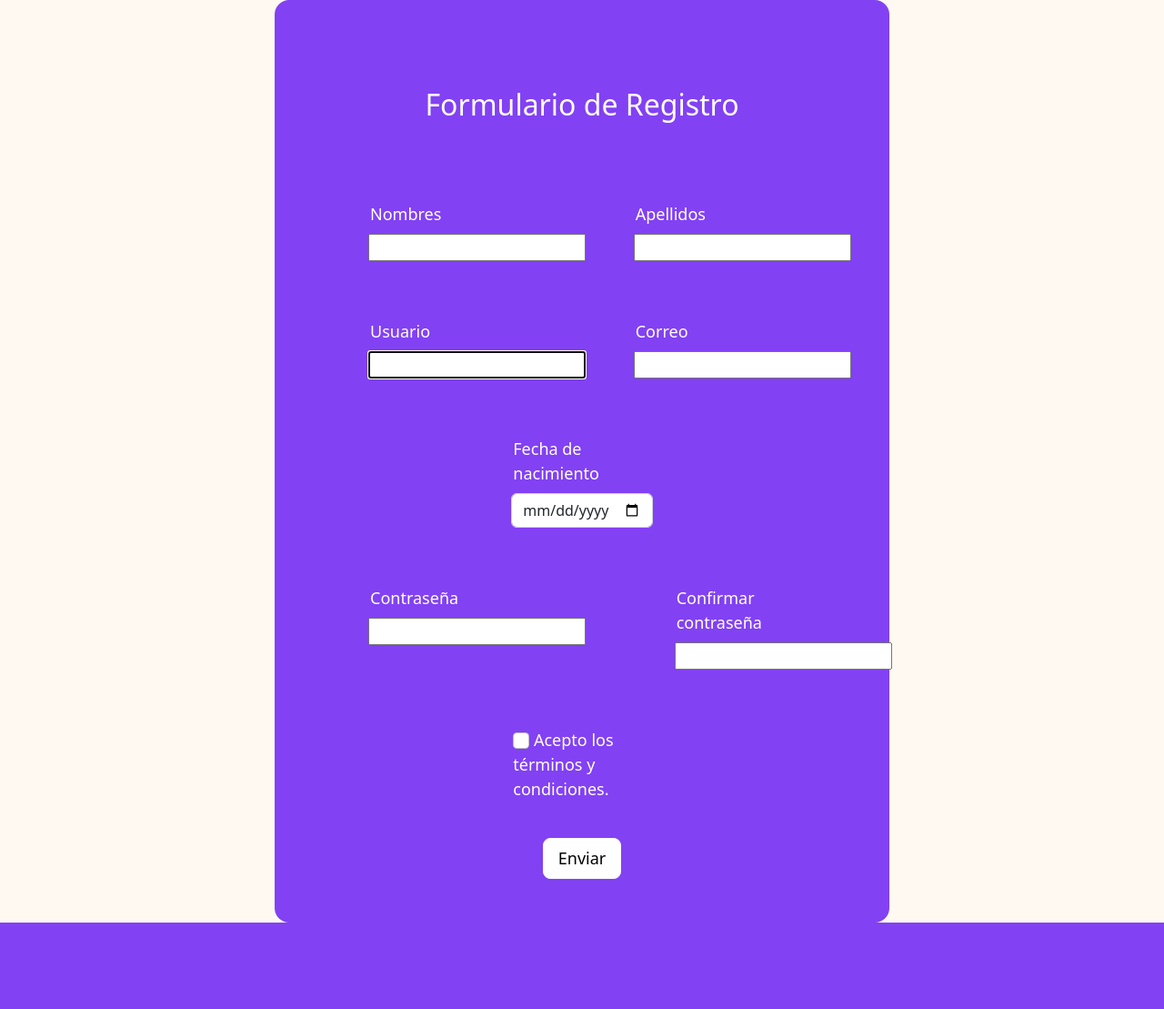
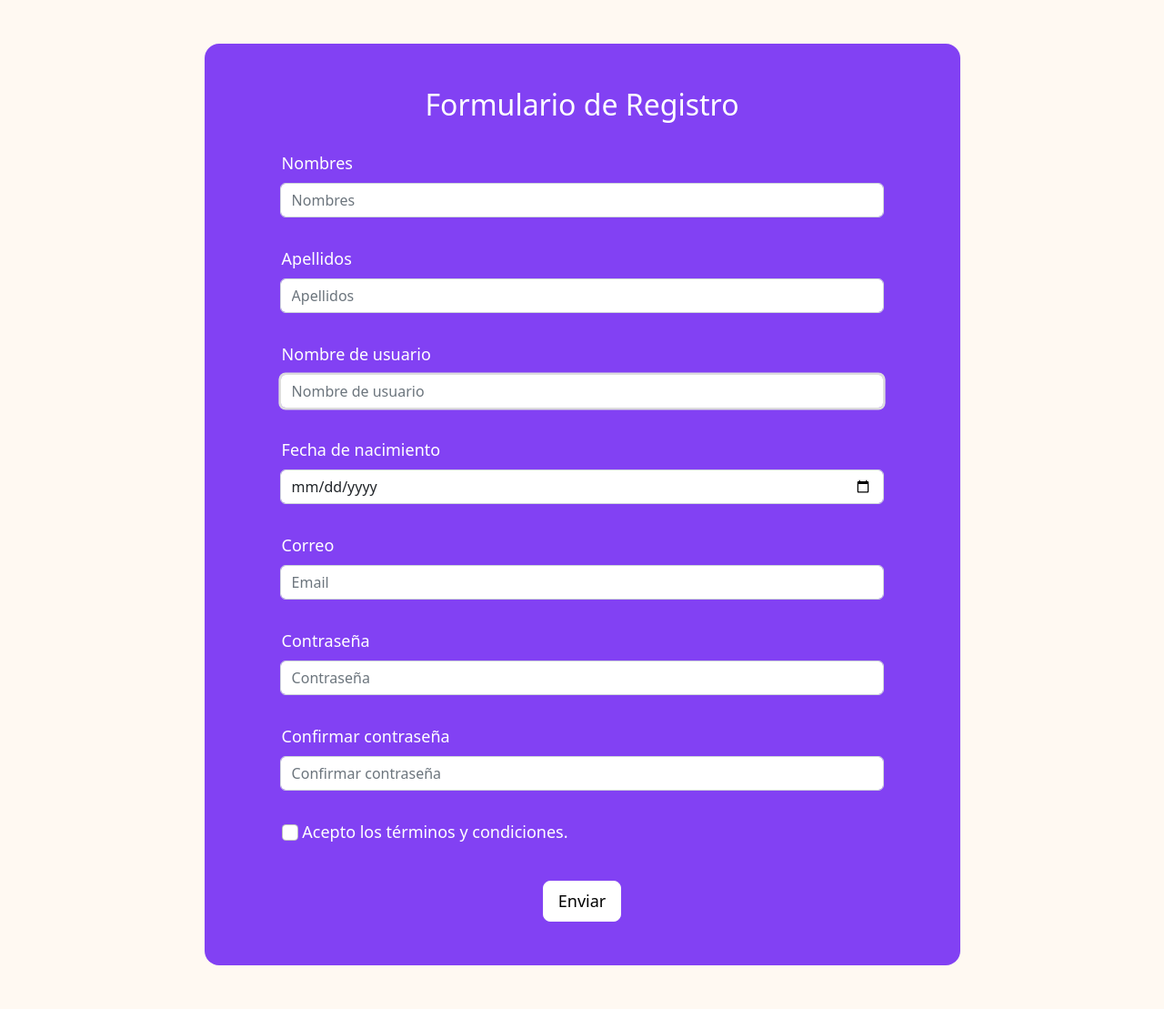
Before and after one commit to GianSz/Mood_P1, a Django app: page /register/ in a window 1280 px wide. Shown: the whole page at 91% size. Before the commit the page ends 1014 px from the top, so only its background shows below. Run offline with Django 4.2, Linux system fonts and the light colour scheme; some libraries are stand-ins or nearby versions.

Commit message:
Formulario de registro terminado

```diff
--- a/Mood/main/forms.py
+++ b/Mood/main/forms.py
@@ -3,6 +3,13 @@ from django.contrib.auth.models import User
 from django import forms
 
 class CreateUserForm(UserCreationForm):
+    username = forms.CharField(widget=forms.TextInput(attrs={'placeholder': 'Nombre de usuario', 'class': 'form-control'}))
+    email = forms.EmailField(widget=forms.EmailInput(attrs={'placeholder' :'Email', 'class': 'form-control'}))
+    first_name = forms.CharField(widget=forms.TextInput(attrs={'placeholder': 'Nombres', 'class': 'form-control'}))
+    last_name = forms.CharField(widget=forms.TextInput(attrs={'placeholder': 'Apellidos', 'class': 'form-control'}))
+    password1 = forms.CharField(widget=forms.PasswordInput(attrs={'placeholder': 'Contraseña', 'class': 'form-control'}))
+    password2 = forms.CharField(widget=forms.PasswordInput(attrs={'placeholder': 'Confirmar contraseña', 'class': 'form-control'}))
+
     class Meta:
         model = User
         fields = ['username','email', 'first_name', 'last_name', 'password1', 'password2']
--- a/Mood/main/templates/register.html
+++ /dev/null
@@ -1,184 +0,0 @@
-<!DOCTYPE html>
-<html lang="en">
-<head>
-    <meta charset="UTF-8">
-    <link href="https://cdn.jsdelivr.net/npm/bootstrap@5.2.0/dist/css/bootstrap.min.css" rel="stylesheet" integrity="sha384-gH2yIJqKdNHPEq0n4Mqa/HGKIhSkIHeL5AyhkYV8i59U5AR6csBvApHHNl/vI1Bx" crossorigin="anonymous"><!--Bootstrap 5-->
-    <script src="https://kit.fontawesome.com/6f83f56a7b.js" crossorigin="anonymous"></script> <!--Font Awesome-->
-    <meta name="viewport" content="width=device-width, initial-scale=1.0">
-    <title>Registro</title>
-
-    <style>
-
-        .form{
-            background-color: #8241F3;
-            border-radius: 1rem;
-        }
-
-        .form__field{
-            width: 23%;
-            margin: 2rem auto;
-        }
-
-        .form-label{
-            padding-left: 2px;
-            font-size: 18px;
-        }
-
-        .form-control:focus{
-            border-color: #ddd;
-            box-shadow: 0 0 0 .10rem #ddd;
-        }
-
-        .form__button{
-            font-size: 18px;
-            color: #000;
-            background-color: #fff;
-        }
-
-        .form__button:hover{
-            background-color: #ddd;
-            border-color: #ddd;
-            box-shadow: 0 0 0 .10rem #ddd;
-        }
-
-        .form__button:focus, .form__button:active:focus{
-            box-shadow: 0 0 0 .25rem rgba(0, 0, 0, 0.25);
-        }
-
-        .form__terms-input:focus{
-            border-color: #444;
-            box-shadow: 0 0 0 .25rem rgba(0, 0, 0, 0.25);
-        }
-
-        .form__terms-input:checked{
-            background-color: #444;
-            border-color: #444;
-        }
-
-        .container{
-            max-width: 700px;
-        }
-
-
-    </style>
-
-</head>
-
-
-
-
-<body style="background: #FFF9F2;">
-
-    <div class="container">
-
-        <form class="form text-white py-5" method = "POST" actions="">
-
-            {% csrf_token %}
-
-            <div class="row justify-content-center align-items-center py-5">
-                <div class="col-12 col-md-9">
-                    <div class="info-container fw-bold text-center">
-                        <h2 class="info-container__title">Formulario de Registro</h2>
-                    </div>
-                </div>
-            </div>
-
-            <div class="row">
-                <div class="col-5">
-
-                    <div class="form__field form__field--1">
-                        <label class="form__name-label form-label" for="input-name">Nombres</label>
-                        </br>
-                        {{form.first_name}}
-                    </div>
-                </div>
-
-                <div class="col-5">
-                    <div class="form__field form__field--2">
-                        <label class="form__surnames-label form-label" for="input-surnames">Apellidos</label>
-                        </br>
-                        {{form.last_name}}
-                    </div>
-                </div>
-
-            </div>
-
-
-            <div class="row">
-                <div class="col-5">
-
-                    <div class="form__field form__field--3">
-                        <label class="form__username-label form-label" for="input-username">Usuario</label>
-                        </br>
-                        {{form.username}}
-                    </div>
-                </div>
-
-                <div class="col-5">
-                    <div class="form__field form__field--5">
-                        <label class="form__email-label form-label" for="input-email">Correo</label>
-                        </br>
-                        {{form.email}}
-                    </div>
-
-                </div>
-
-            </div>
-
-            <div class="row">
-                <div class="col-12">
-                    <div class="form__field form__field--4">
-                        <label class="form__birth-label form-label" for="input-birth">Fecha de nacimiento</label>
-                        <input class="form__birth-input form-control" type="date" id="input-birth" required name="birthDate">
-                    </div>
-
-                </div>
-            </div>
-
-
-            <div class="row">
-
-                <div class="col-5">
-                    <div class="form__field form__field--6">
-                        <label class="form__password-label form-label" for="input-password">Contraseña</label>
-                        </br>
-                        {{form.password1}}
-                    </div>
-                </div>
-
-                <div class="col-7">
-
-                    <div class="form__field form__field--7">
-                        <label class="form__confirm-password-label form-label" for="input-confirm-password">Confirmar contraseña</label>
-                        </br>
-                        {{form.password2}}
-                    </div>
-                </div>
-            </div>
-
-
-            <div class="form__field form__field--8">
-                <label class="form__terms-label form-label">
-                    <input class="form__terms-input form-check-input" type="checkbox" required> Acepto los términos y condiciones.
-                </label>
-            </div>
-
-            {% if error|length > 5 %}
-                <ul>
-                    <li>{{error}}</li>
-                </ul>
-
-            {% endif %}
-
-            {{form.errors}}
-
-            <div class="form__field form__field--9 text-center my-0">
-                <a href="{% url 'formsFellings' %}"><button class="form__button btn btn-primary btn-lg btn-outline-light" type="submit">Enviar</button></a>
-            </div>
-
-                </form>
-
-
-    </div>
-</body>
-</html>
--- a/Mood/main/templates/registro.html
+++ b/Mood/main/templates/registro.html
@@ -15,7 +15,7 @@
         }
 
         .form__field{
-            width: 23%;
+            width: 80%;
             margin: 2rem auto;
         }
 
@@ -59,6 +59,19 @@
 </head>
 <body style="background: #FFF9F2;">
 
+    {% if error|length > 5 %}
+        <div class="alert alert-dismissible alert-primary" role="alert">
+            {{ error }}
+        </div>
+    {% endif %}
+
+    {% if form.errors %}
+        <div class="alert alert-dismissible alert-primary" role="alert">
+            {{form.errors}}
+        </div>
+    {% endif %}
+
+
     <div class="container">
         <div class="row justify-content-center align-items-center py-5">
             <div class="col-12 col-md-9">
@@ -73,19 +86,19 @@
 
                     <div class="form__field form__field--1">
                         <label class="form__name-label form-label" for="input-name">Nombres</label>
-                        </br>
+                        <br>
                         {{form.first_name}}
                     </div>
 
                     <div class="form__field form__field--2">
                         <label class="form__surnames-label form-label" for="input-surnames">Apellidos</label>
-                        </br>
+                        <br>
                         {{form.last_name}}
                     </div>
 
                     <div class="form__field form__field--3">
                         <label class="form__username-label form-label" for="input-username">Nombre de usuario</label>
-                        </br>
+                        <br>
                         {{form.username}}
                     </div>
 
@@ -96,19 +109,19 @@
 
                     <div class="form__field form__field--5">
                         <label class="form__email-label form-label" for="input-email">Correo</label>
-                        </br>
+                        <br>
                         {{form.email}}
                     </div>
 
                     <div class="form__field form__field--6">
                         <label class="form__password-label form-label" for="input-password">Contraseña</label>
-                        </br>
+                        <br>
                         {{form.password1}}
                     </div>
 
                     <div class="form__field form__field--7">
                         <label class="form__confirm-password-label form-label" for="input-confirm-password">Confirmar contraseña</label>
-                        </br>
+                        <br>
                         {{form.password2}}
                     </div>
 
@@ -117,8 +130,6 @@
                             <input class="form__terms-input form-check-input" type="checkbox" required> Acepto los términos y condiciones.
                         </label>
                     </div>
-
-                    {{form.errors}}
 
                     <div class="form__field form__field--9 text-center my-0">
                         <a href="{% url 'formsFellings' %}"><button class="form__button btn btn-primary btn-lg btn-outline-light" type="submit">Enviar</button></a>
--- a/Mood/main/views.py
+++ b/Mood/main/views.py
@@ -20,6 +20,7 @@ from .forms import CreateUserForm
 
 def register_page(request):
     form = CreateUserForm()
+    print("Entra a la pagina")
 
     if request.method == "POST":
         form = CreateUserForm(request.POST)
@@ -32,11 +33,12 @@ def register_page(request):
                 usuarioActual = User.objects.get(username= request.POST["username"])
                 nuevoPerfil = Perfil(usuario = usuarioActual, fecha_nacimiento = fecha)
                 nuevoPerfil.save()
+                login(request, usuarioActual)
                 return redirect('formsFellings')
             else:
-                return render(request, template_name='register.html', context = {'form': form, 'error': "Debes tener más de 15 años"})
+                return render(request, template_name='registro.html', context = {'form': form, 'error': "Debes tener más de 15 años"})
 
-    return render(request, template_name='register.html', context = {'form': form, 'error': "None"})
+    return render(request, template_name='registro.html', context = {'form': form, 'error': "None"})
 
 @login_required(login_url='/login/')
 def home_page(request): # Views para la home page
```
Also changed, not shown: Mood/db.sqlite3.
